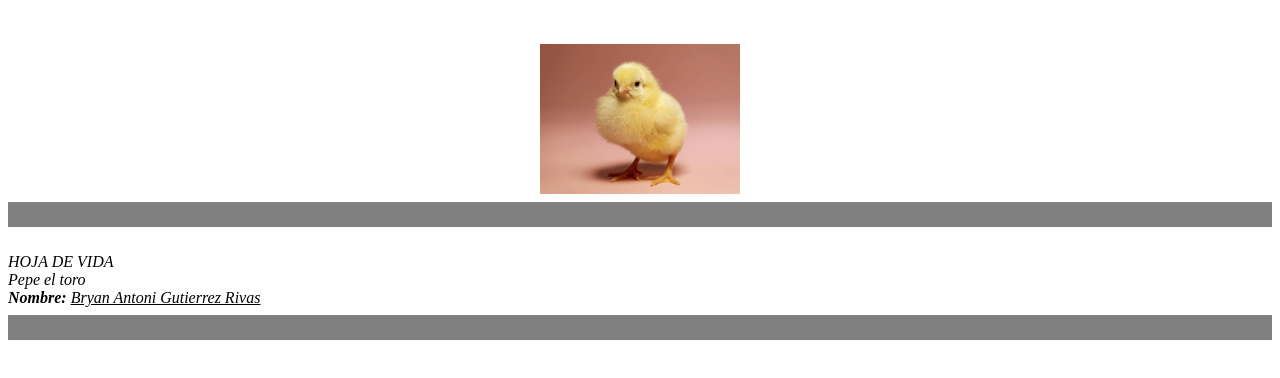
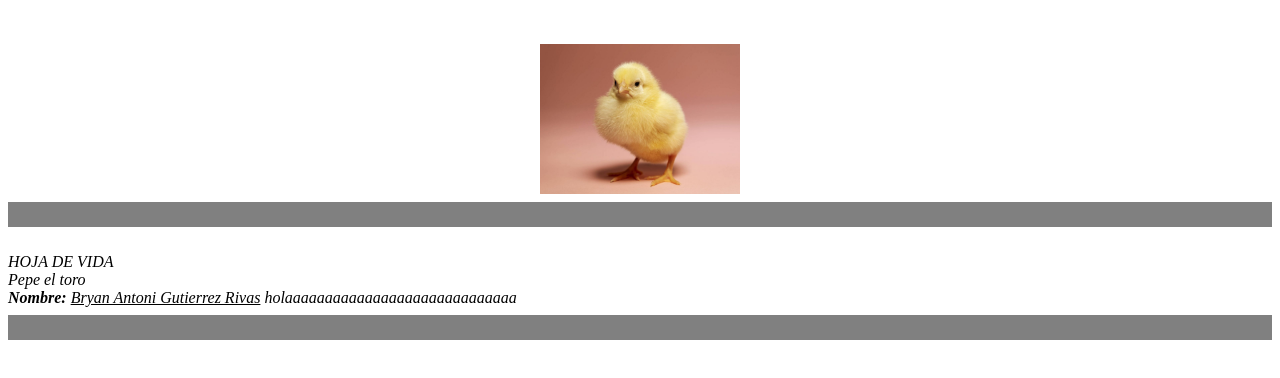
Before and after one commit to Bryan20GR/2025sitioweb, a plain HTML site: page index.html in a window 1280 px wide. Drawn offline with Linux system fonts and the light colour scheme.

Commit message:
pollo hola

```diff
--- a/index.html
+++ b/index.html
@@ -12,6 +12,7 @@
 Pepe el toro<br>
 <b>Nombre:</b>
 <u>Bryan Antoni Gutierrez Rivas</u>
+holaaaaaaaaaaaaaaaaaaaaaaaaaaaaa
 </i><br>
 <hr size="25" noshade><br>
 </body>
```
